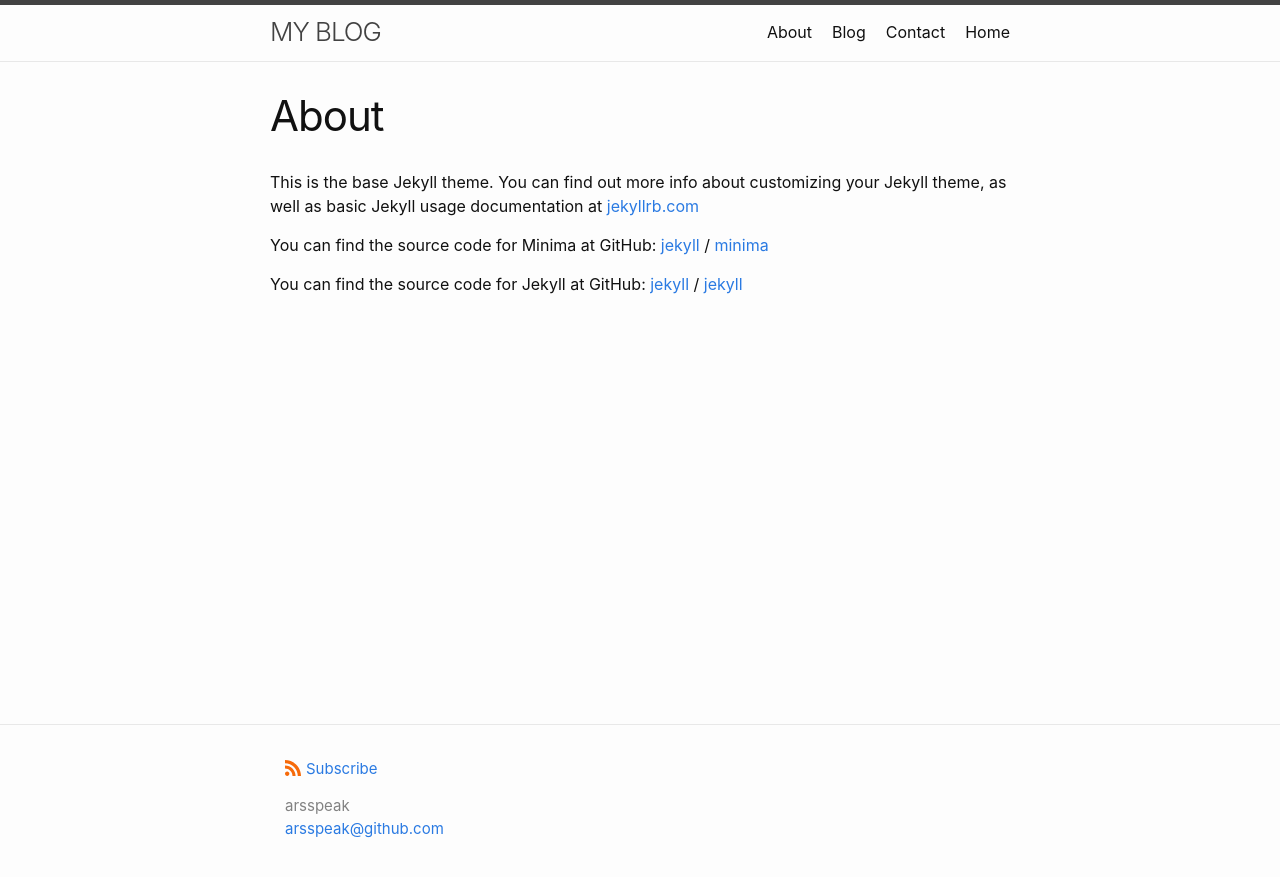
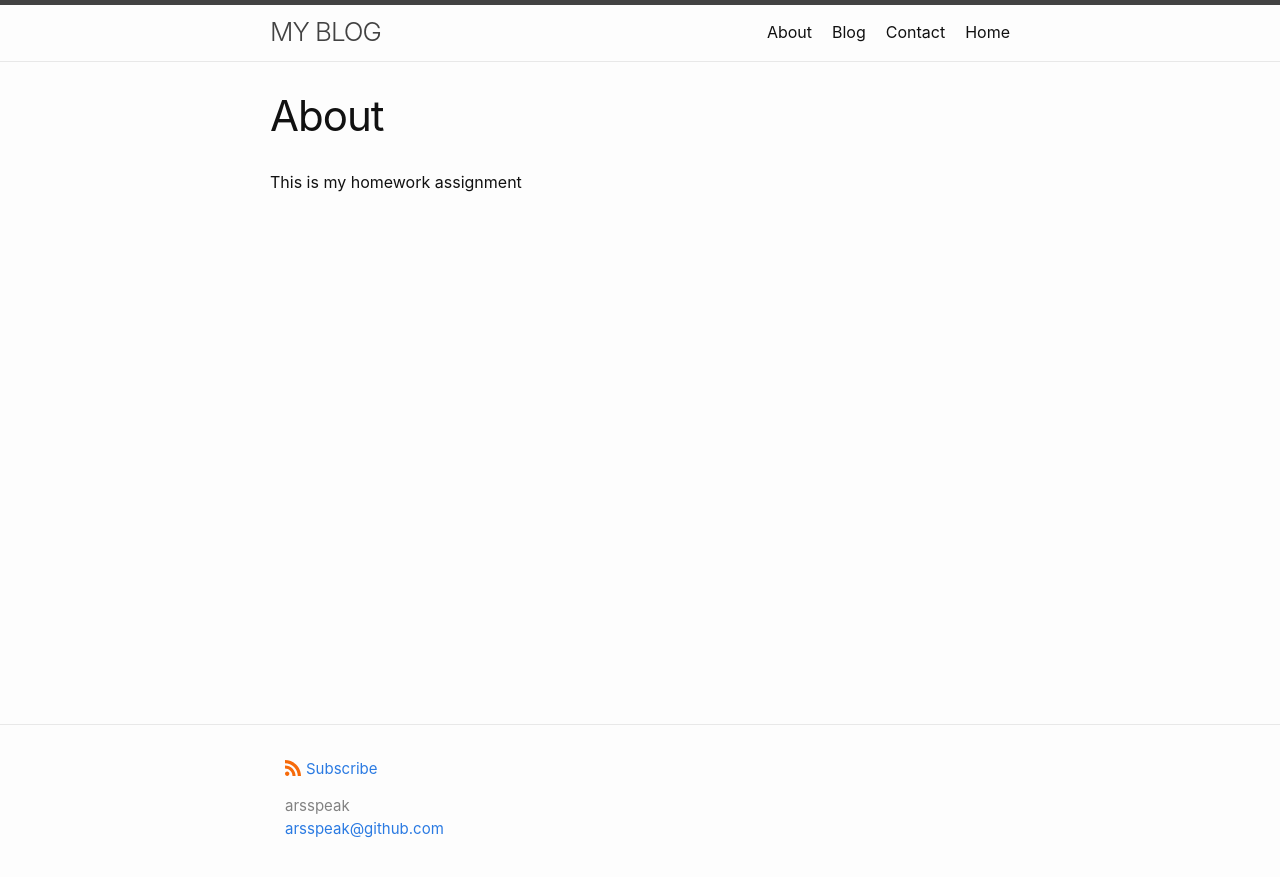
Before and after one commit to arsspeak/jekyll_test, a Jekyll site: the page built from about.markdown, in a window 1280 px wide. Shown: the top 877 px of the page. Built offline with Jekyll 4.4.1, drawn with Linux system fonts in a browser that asks for light colours.

Commit message:
askljqwlk

```diff
--- a/about.markdown
+++ b/about.markdown
@@ -3,16 +3,4 @@ layout: page
 title: About
 permalink: /about/
 ---
-
-This is the base Jekyll theme. You can find out more info about customizing your Jekyll theme, as well as basic Jekyll usage documentation at [jekyllrb.com](https://jekyllrb.com/)
-
-You can find the source code for Minima at GitHub:
-[jekyll][jekyll-organization] /
-[minima](https://github.com/jekyll/minima)
-
-You can find the source code for Jekyll at GitHub:
-[jekyll][jekyll-organization] /
-[jekyll](https://github.com/jekyll/jekyll)
-
-
-[jekyll-organization]: https://github.com/jekyll
+This is my homework assignment
--- a/blog.markdown
+++ b/blog.markdown
@@ -3,3 +3,4 @@ layout: page
 title: Blog
 permalink: /blog/
 ---
+I will add more when I have stuff to show!
```
Also changed, not shown: Gemfile.lock.
